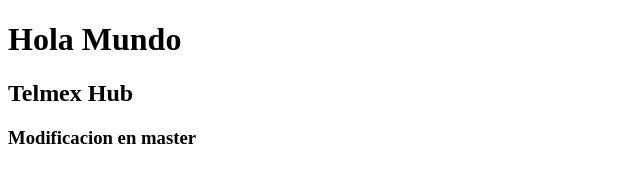
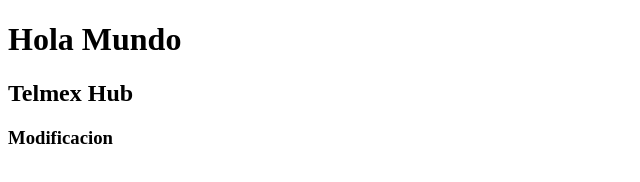
Before and after one commit to JonhyGHz/CursoGit, a plain HTML site: page index.html in a window 1280 px wide. Shown: the full height of the page, 0-640 px from the left. Drawn offline with Linux system fonts and the light colour scheme.

Commit message:
update
Probando pull remoto

```diff
--- a/index.html
+++ b/index.html
@@ -7,6 +7,6 @@
   <body>
     <h1>Hola Mundo</h1>
     <h2>Telmex Hub</h2>
-    <h3>Modificacion en master</h3>
+    <h3>Modificacion</h3>
   </body>
 </html>
```
